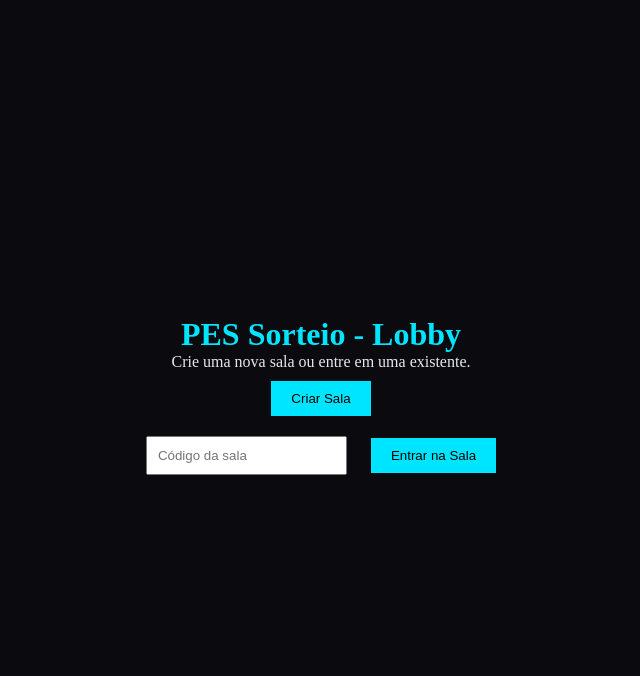
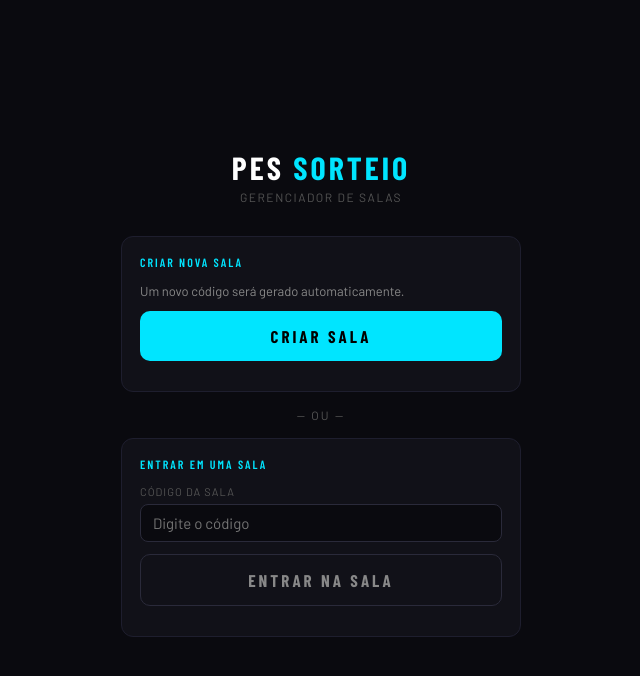
Before and after one commit to kailonalexandre/pes-sorteio-frontend, a plain HTML site: page lobby.html in a window 1280 px wide. Shown: the whole page, without its empty margins (319-959 px from the left). Drawn offline with nearby package versions, Linux system fonts and the light colour scheme.

Commit message:
Improve lobby.html layout - match index.html design

```diff
--- a/lobby.html
+++ b/lobby.html
@@ -7,21 +7,188 @@
   <link rel="icon" href="data:,">
   <link rel="stylesheet" href="style.css">
   <style>
-    body { display: flex; justify-content: center; align-items: center; height: 100vh; background: #0a0a0f; color: #e8e8f0; }
-    .lobby { text-align: center; }
-    .lobby h1 { color: #00e5ff; }
-    .btn { background: #00e5ff; color: #000; border: none; padding: 10px 20px; margin: 10px; cursor: pointer; }
-    input { padding: 10px; margin: 10px; }
+    body {
+      font-family: 'Barlow', sans-serif;
+      background: #0a0a0f;
+      min-height: 100vh;
+      padding: 24px 20px;
+      color: #e8e8f0;
+      display: flex;
+      align-items: center;
+      justify-content: center;
+      margin: 0;
+    }
+
+    .lobby-container {
+      width: 100%;
+      max-width: 400px;
+    }
+
+    .header {
+      text-align: center;
+      margin-bottom: 32px;
+    }
+
+    .header h1 {
+      font-family: 'Barlow Condensed', sans-serif;
+      font-size: 32px;
+      font-weight: 700;
+      letter-spacing: 3px;
+      text-transform: uppercase;
+      color: #fff;
+      margin: 0 0 4px 0;
+    }
+
+    .header h1 span {
+      color: #00e5ff;
+    }
+
+    .header p {
+      font-size: 12px;
+      color: #555;
+      margin: 0;
+      letter-spacing: 1.5px;
+      text-transform: uppercase;
+    }
+
+    .panel {
+      background: #111118;
+      border: 1px solid #1e1e2e;
+      border-radius: 12px;
+      padding: 18px;
+      margin-bottom: 16px;
+    }
+
+    .section-title {
+      font-family: 'Barlow Condensed', sans-serif;
+      font-size: 12px;
+      font-weight: 600;
+      letter-spacing: 2px;
+      text-transform: uppercase;
+      color: #00e5ff;
+      margin-bottom: 14px;
+    }
+
+    .input-group {
+      margin-bottom: 12px;
+    }
+
+    .input-group label {
+      display: block;
+      font-size: 11px;
+      color: #555;
+      letter-spacing: 1px;
+      text-transform: uppercase;
+      margin-bottom: 6px;
+    }
+
+    .input-group input {
+      width: 100%;
+      background: #0a0a0f;
+      border: 1px solid #2a2a3a;
+      border-radius: 8px;
+      padding: 9px 12px;
+      color: #fff;
+      font-size: 15px;
+      font-family: 'Barlow', sans-serif;
+      outline: none;
+      transition: border-color 0.2s;
+      box-sizing: border-box;
+    }
+
+    .input-group input:focus {
+      border-color: #00e5ff55;
+    }
+
+    .btn-create {
+      width: 100%;
+      padding: 15px;
+      background: #00e5ff;
+      color: #000;
+      border: none;
+      border-radius: 10px;
+      font-family: 'Barlow Condensed', sans-serif;
+      font-size: 17px;
+      font-weight: 700;
+      letter-spacing: 3px;
+      text-transform: uppercase;
+      cursor: pointer;
+      transition: all 0.2s;
+      margin-bottom: 12px;
+    }
+
+    .btn-create:hover {
+      background: #33eaff;
+    }
+
+    .btn-create:active {
+      transform: scale(0.98);
+    }
+
+    .btn-join {
+      width: 100%;
+      padding: 15px;
+      background: transparent;
+      border: 1px solid #2a2a3a;
+      color: #888;
+      border-radius: 10px;
+      font-family: 'Barlow Condensed', sans-serif;
+      font-size: 17px;
+      font-weight: 700;
+      letter-spacing: 3px;
+      text-transform: uppercase;
+      cursor: pointer;
+      transition: all 0.2s;
+      margin-bottom: 12px;
+    }
+
+    .btn-join:hover {
+      border-color: #00e5ff;
+      color: #00e5ff;
+    }
+
+    #errorMsg {
+      color: #ff4466;
+      font-size: 13px;
+      text-align: center;
+      display: none;
+      margin-top: 10px;
+    }
+
+    .divider {
+      text-align: center;
+      color: #555;
+      font-size: 12px;
+      margin: 16px 0;
+      letter-spacing: 2px;
+      text-transform: uppercase;
+    }
   </style>
 </head>
 <body>
-  <div class="lobby">
-    <h1>PES Sorteio - Lobby</h1>
-    <p>Crie uma nova sala ou entre em uma existente.</p>
-    <button class="btn" onclick="createRoom()">Criar Sala</button>
-    <br>
-    <input type="text" id="roomId" placeholder="Código da sala" maxlength="10">
-    <button class="btn" onclick="joinRoom()">Entrar na Sala</button>
+  <div class="lobby-container">
+    <div class="header">
+      <h1>PES <span>Sorteio</span></h1>
+      <p>Gerenciador de Salas</p>
+    </div>
+
+    <div class="panel">
+      <div class="section-title">Criar Nova Sala</div>
+      <p style="color: #888; font-size: 13px; margin: 0 0 12px 0;">Um novo código será gerado automaticamente.</p>
+      <button class="btn-create" onclick="createRoom()">Criar Sala</button>
+    </div>
+
+    <div class="divider">— OU —</div>
+
+    <div class="panel">
+      <div class="section-title">Entrar em Uma Sala</div>
+      <div class="input-group">
+        <label>Código da Sala</label>
+        <input type="text" id="roomId" placeholder="Digite o código" maxlength="10">
+      </div>
+      <button class="btn-join" onclick="joinRoom()">Entrar na Sala</button>
+    </div>
+
     <div id="errorMsg"></div>
   </div>
 
@@ -32,20 +199,36 @@
     }
 
     function joinRoom() {
+      const errEl = document.getElementById('errorMsg');
       const id = document.getElementById('roomId').value.trim().toUpperCase();
-      if (id) {
-        window.location.href = `index.html?id=${id}`;
-      } else {
-        document.getElementById('errorMsg').innerText = 'Digite um código válido.';
+
+      if (!id) {
+        errEl.textContent = 'Digite um código válido.';
+        errEl.style.display = 'block';
+        return;
       }
+
+      if (id.length < 3) {
+        errEl.textContent = 'Código deve ter pelo menos 3 caracteres.';
+        errEl.style.display = 'block';
+        return;
+      }
+
+      window.location.href = `index.html?id=${id}`;
     }
 
     // Mostrar erro se houver
     const error = sessionStorage.getItem('lobbyError');
     if (error) {
-      document.getElementById('errorMsg').innerText = error;
+      document.getElementById('errorMsg').textContent = error;
+      document.getElementById('errorMsg').style.display = 'block';
       sessionStorage.removeItem('lobbyError');
     }
+
+    // Allow Enter key to join
+    document.getElementById('roomId').addEventListener('keypress', (e) => {
+      if (e.key === 'Enter') joinRoom();
+    });
   </script>
 </body>
 </html>
```
